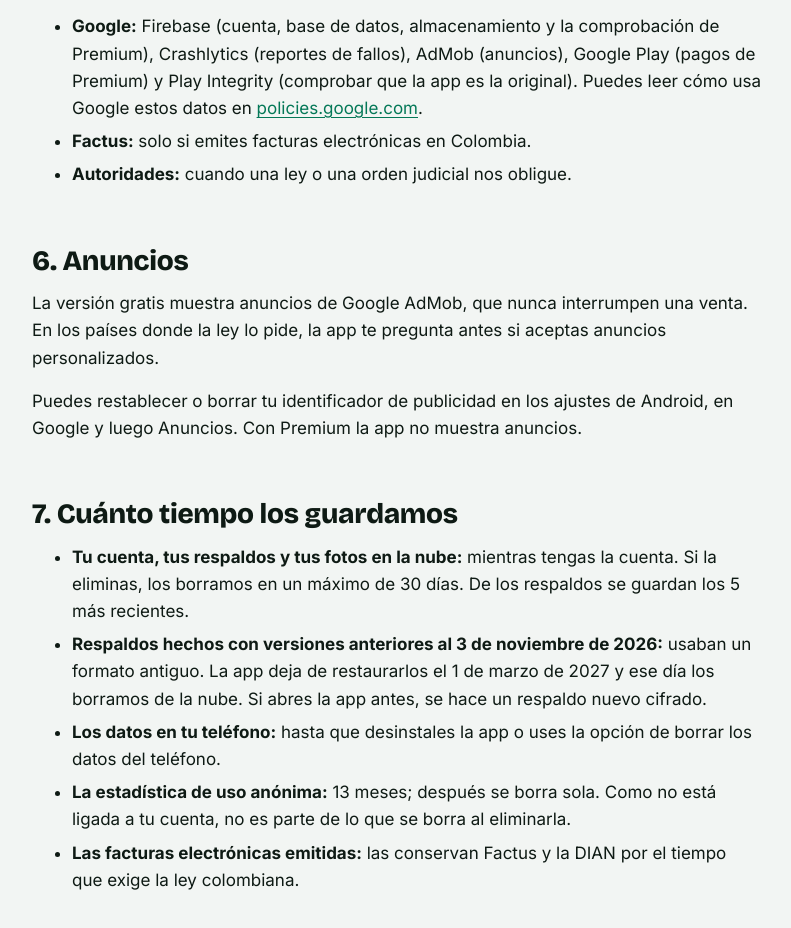
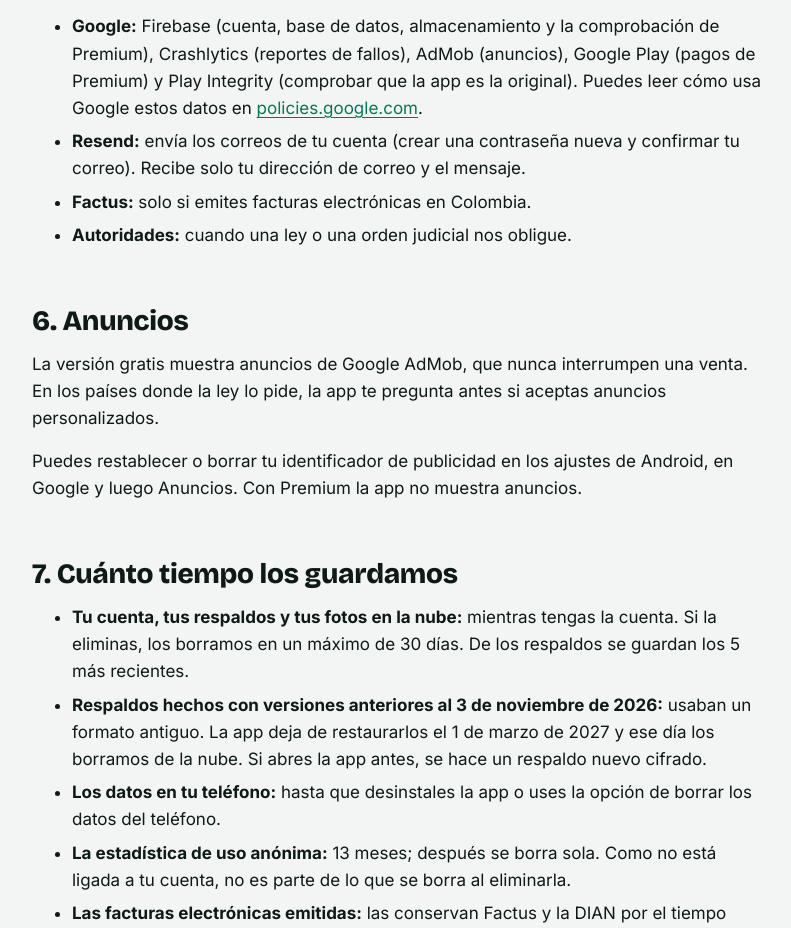
Before and after one commit to castrodeveloper12-coder/vento-page, a plain HTML site: page privacy-policy.html in a window 1280 px wide. Shown: the part 3444-4372 px from the top of the page, without its empty margins (296-1087 px from the left). Drawn offline with Linux system fonts and the light colour scheme.

Commit message:
Privacidad: Resend envía los correos de la cuenta
Se publica junto con la función enviarCorreoCuenta (repo vento).

Co-Authored-By: Claude Opus 5.5 <noreply@anthropic.com>

```diff
--- a/privacy-policy.html
+++ b/privacy-policy.html
@@ -154,6 +154,7 @@
         <p>No vendemos ni alquilamos tus datos. Solo pasan por estos servicios, que los usan para prestar el servicio y no para fines propios ajenos a la app:</p>
         <ul>
           <li><strong>Google:</strong> Firebase (cuenta, base de datos, almacenamiento y la comprobación de Premium), Crashlytics (reportes de fallos), AdMob (anuncios), Google Play (pagos de Premium) y Play Integrity (comprobar que la app es la original). Puedes leer cómo usa Google estos datos en <a href="https://policies.google.com/technologies/partner-sites?hl=es" rel="noopener">policies.google.com</a>.</li>
+          <li><strong>Resend:</strong> envía los correos de tu cuenta (crear una contraseña nueva y confirmar tu correo). Recibe solo tu dirección de correo y el mensaje.</li>
           <li><strong>Factus:</strong> solo si emites facturas electrónicas en Colombia.</li>
           <li><strong>Autoridades:</strong> cuando una ley o una orden judicial nos obligue.</li>
         </ul>
```
